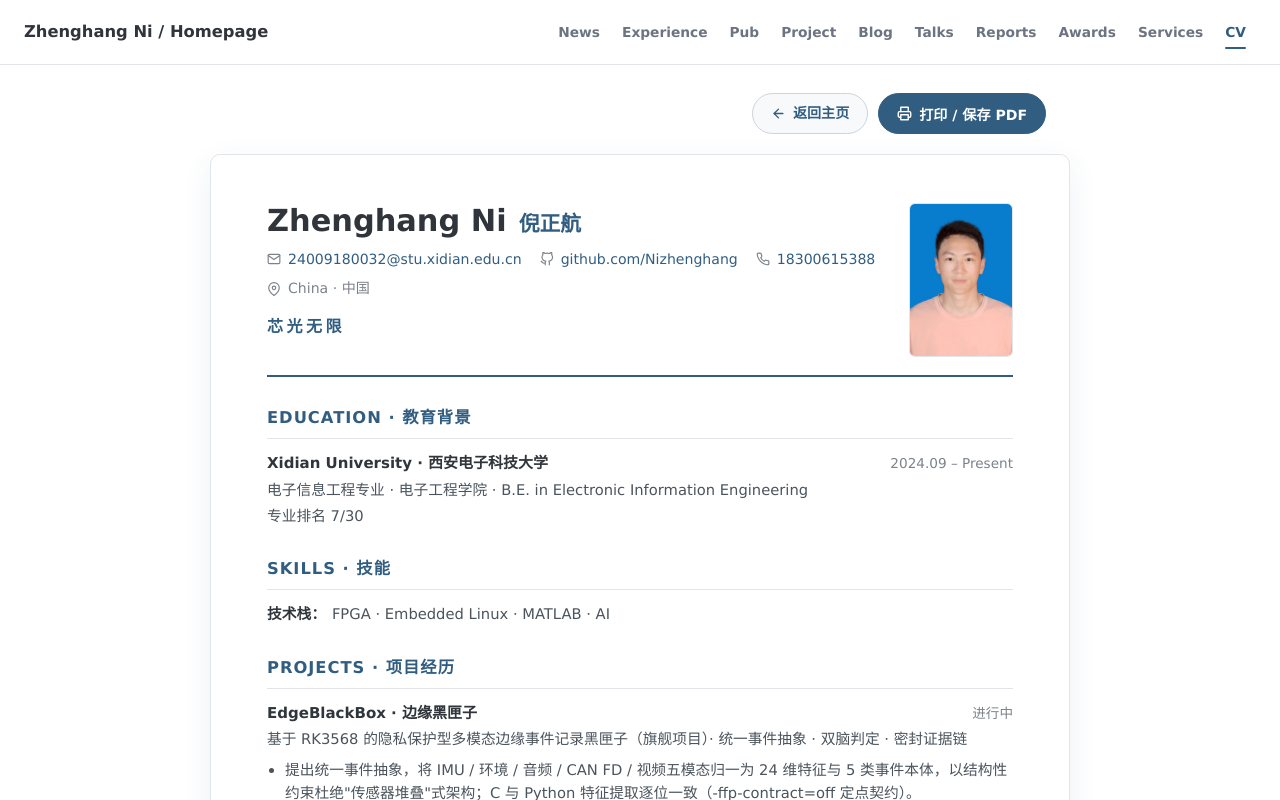
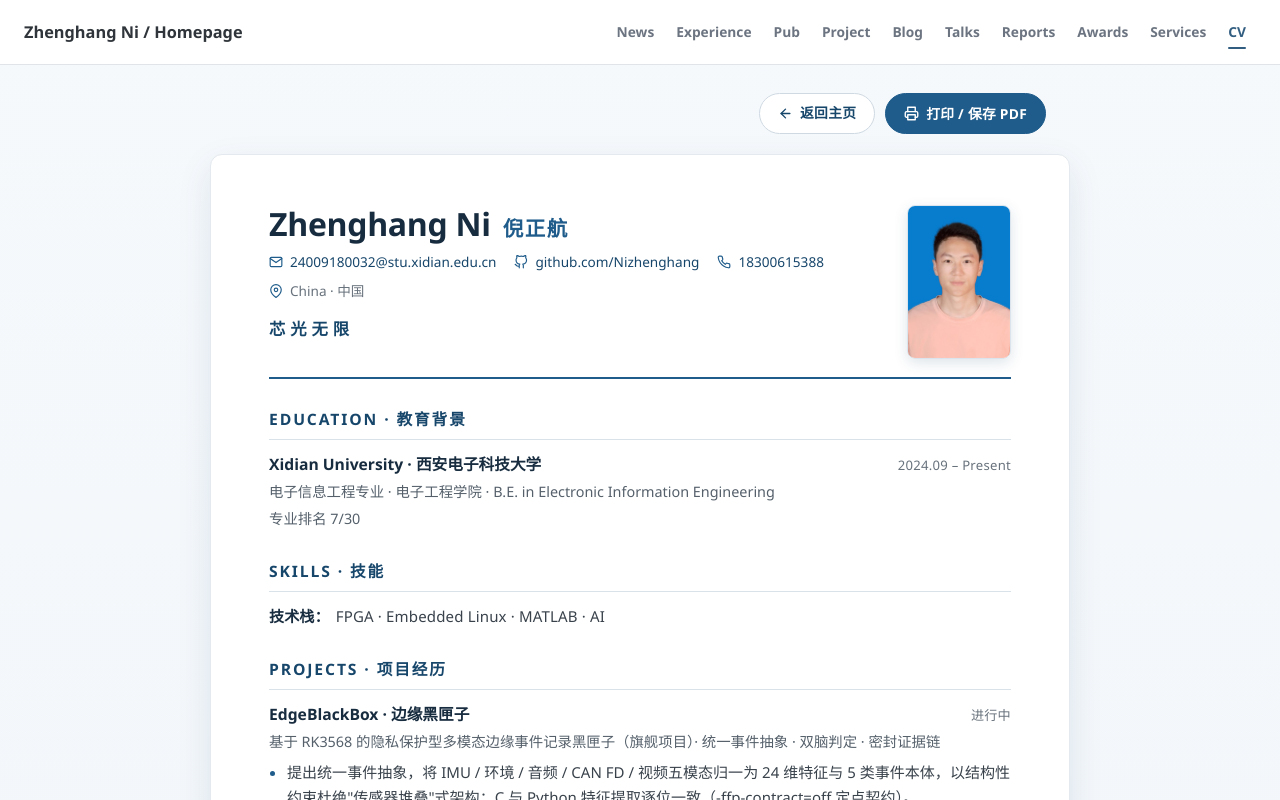
Before and after one commit to Nizhenghang/homepage, a website: page cv/index.html in a window 1280 px wide. Shown: the top 800 px of the page. Drawn offline with Linux system fonts and the light colour scheme.

Commit message:
简历字体与配色优化：Segoe UI/PingFang 专业字栈、墨蓝主色与玫瑰链接色、细化字阶字距与行高

```diff
--- a/assets/css/cv.css
+++ b/assets/css/cv.css
@@ -1,3 +1,28 @@
+/* CV — refined typography & palette (structure unchanged) */
+
+:root {
+  --cv-sans: "Segoe UI", "Helvetica Neue", Helvetica, Arial, "PingFang SC", "Hiragino Sans GB", "Microsoft YaHei", "Noto Sans SC", sans-serif;
+  --cv-ink: #182c3f;
+  --cv-body: #39424b;
+  --cv-sub: #55606b;
+  --cv-mut: #68727c;
+  --cv-blue: #1f5c8b;
+  --cv-blue-deep: #17466b;
+  --cv-rose: #a8505c;
+  --cv-rose-deep: #8d4550;
+  --cv-rule: #d9e1e9;
+}
+
+body {
+  background: linear-gradient(180deg, #f6f9fc 0%, #edf2f7 100%);
+  font-family: var(--cv-sans);
+}
+
+body::-webkit-scrollbar { width: 10px; }
+body::-webkit-scrollbar-track { background: #edf2f7; }
+body::-webkit-scrollbar-thumb { background: #b9c9d6; border-radius: 6px; border: 2px solid #edf2f7; }
+body::-webkit-scrollbar-thumb:hover { background: #8fa6b8; }
+
 .cv-actions {
   max-width: 860px;
   margin: 28px auto 0;
@@ -11,28 +36,34 @@
   align-items: center;
   gap: 7px;
   padding: 8px 18px;
-  border: 1px solid var(--c-border-strong);
+  border: 1px solid #cfd9e2;
   border-radius: 999px;
-  background: var(--c-surface);
-  color: var(--c-link);
-  font-size: 0.88rem;
-  font-weight: 700;
+  background: #fff;
+  color: var(--cv-blue-deep);
+  font-family: var(--cv-sans);
+  font-size: 0.86rem;
+  font-weight: 600;
+  letter-spacing: 0.02em;
   cursor: pointer;
   transition: var(--transition);
 }
-.cv-btn:hover { background: var(--c-surface-2); text-decoration: none; }
-.cv-btn--primary { background: var(--c-link); border-color: var(--c-link); color: #fff; }
-.cv-btn--primary:hover { background: var(--c-link-deep); }
+.cv-btn:hover { background: #f2f7fb; border-color: #a9bccd; text-decoration: none; }
+.cv-btn--primary { background: var(--cv-blue); border-color: var(--cv-blue); color: #fff; }
+.cv-btn--primary:hover { background: var(--cv-blue-deep); border-color: var(--cv-blue-deep); }
 .cv-btn svg { width: 15px; height: 15px; }
 
 .cv-sheet {
   max-width: 860px;
   margin: 20px auto 64px;
-  padding: 48px 56px;
+  padding: 50px 58px;
   background: #fff;
-  border: 1px solid var(--c-border);
-  border-radius: 10px;
-  box-shadow: 0 10px 30px rgba(35, 72, 100, 0.08);
+  border: 1px solid #e3e9ef;
+  border-radius: 12px;
+  box-shadow: 0 12px 34px rgba(23, 70, 107, 0.10);
+  font-family: var(--cv-sans);
+  color: var(--cv-body);
+  -webkit-font-smoothing: antialiased;
+  text-rendering: optimizeLegibility;
 }
 .cv-header {
   position: relative;
@@ -40,7 +71,7 @@
   padding-right: 120px;
   padding-bottom: 18px;
   margin-bottom: 8px;
-  border-bottom: 2px solid var(--c-link);
+  border-bottom: 2px solid var(--cv-blue);
 }
 .cv-head {
   display: flex;
@@ -54,11 +85,25 @@
   right: 0;
   width: 104px;
   height: auto;
-  border-radius: 6px;
-  border: 1px solid var(--c-border);
+  border-radius: 8px;
+  border: 1px solid #dbe4ec;
+  box-shadow: 0 4px 14px rgba(23, 70, 107, 0.14);
 }
-.cv-name { margin: 0 0 8px; font-size: 1.9rem; color: var(--c-title); line-height: 1.2; }
-.cv-name .cn { margin-left: 12px; color: var(--c-link); font-size: 1.3rem; }
+.cv-name {
+  margin: 0 0 8px;
+  font-size: 2rem;
+  font-weight: 800;
+  letter-spacing: -0.01em;
+  color: var(--cv-ink);
+  line-height: 1.2;
+}
+.cv-name .cn {
+  margin-left: 12px;
+  color: var(--cv-blue);
+  font-size: 1.28rem;
+  font-weight: 700;
+  letter-spacing: 0.08em;
+}
 .cv-contact {
   display: flex;
   flex-wrap: wrap;
@@ -66,27 +111,30 @@
   list-style: none;
   margin: 0;
   padding: 0;
-  font-size: 0.88rem;
-  color: var(--c-muted);
+  font-size: 0.85rem;
+  color: var(--cv-mut);
+  font-variant-numeric: tabular-nums;
 }
 .cv-contact li { display: flex; align-items: center; gap: 7px; }
-.cv-contact svg { width: 14px; height: 14px; flex: 0 0 14px; }
-.cv-contact a { color: var(--c-link); }
+.cv-contact svg { width: 14px; height: 14px; flex: 0 0 14px; color: var(--cv-blue); }
+.cv-contact a { color: var(--cv-blue-deep); }
+.cv-contact a:hover { color: var(--cv-blue); }
 .cv-motto {
   margin: 14px 0 0;
-  font-size: 1rem;
+  font-size: 1.02rem;
   font-weight: 700;
-  letter-spacing: 0.22em;
-  color: var(--c-link);
+  letter-spacing: 0.3em;
+  color: var(--cv-blue-deep);
 }
 
 .cv-section h2 {
   margin: 28px 0 12px;
   padding-bottom: 6px;
-  border-bottom: 1px solid var(--c-border);
-  color: var(--c-link);
-  font-size: 1.02rem;
-  letter-spacing: 0.06em;
+  border-bottom: 1px solid var(--cv-rule);
+  color: var(--cv-blue-deep);
+  font-size: 0.98rem;
+  font-weight: 800;
+  letter-spacing: 0.12em;
   text-transform: uppercase;
 }
 .cv-entry { margin-bottom: 16px; }
@@ -96,20 +144,36 @@
   justify-content: space-between;
   gap: 12px;
   font-weight: 700;
-  color: var(--c-title);
+  font-size: 0.98rem;
+  color: var(--cv-ink);
 }
-.cv-entry__head a { color: var(--c-title); }
-.cv-entry__head a:hover { color: var(--c-link); }
-.cv-entry__date { color: var(--c-muted); font-size: 0.85rem; font-weight: 400; white-space: nowrap; }
-.cv-entry__sub { margin: 2px 0; font-size: 0.92rem; }
-.cv-stack { margin: 2px 0; font-size: 0.92rem; color: var(--c-text); }
-.cv-stack strong { color: var(--c-title); margin-right: 6px; }
-.cv-bullets { margin: 6px 0 0; padding-left: 18px; font-size: 0.92rem; line-height: 1.6; }
-.cv-bullets li { margin-bottom: 3px; }
-.cv-repo { font-size: 0.85rem; }
-.cv-repo a { color: var(--c-res); font-weight: 600; }
+.cv-entry__head a { color: var(--cv-ink); }
+.cv-entry__head a:hover { color: var(--cv-blue); }
+.cv-entry__date {
+  color: var(--cv-mut);
+  font-size: 0.82rem;
+  font-weight: 500;
+  letter-spacing: 0.02em;
+  white-space: nowrap;
+  font-variant-numeric: tabular-nums;
+}
+.cv-entry__sub { margin: 3px 0; font-size: 0.9rem; color: var(--cv-sub); }
+.cv-stack { margin: 3px 0; font-size: 0.94rem; color: var(--cv-body); letter-spacing: 0.01em; }
+.cv-stack strong { color: var(--cv-ink); margin-right: 6px; }
+.cv-bullets {
+  margin: 6px 0 0;
+  padding-left: 18px;
+  font-size: 0.94rem;
+  line-height: 1.68;
+  color: var(--cv-body);
+}
+.cv-bullets li { margin-bottom: 4px; }
+.cv-bullets li::marker { color: var(--cv-blue); }
+.cv-repo { font-size: 0.84rem; letter-spacing: 0.01em; }
+.cv-repo a { color: var(--cv-rose); font-weight: 600; }
+.cv-repo a:hover { color: var(--cv-rose-deep); }
 .cv-skills { display: grid; grid-template-columns: 92px minmax(0, 1fr); gap: 10px 16px; align-items: start; }
-.cv-skills dt { font-size: 0.9rem; font-weight: 700; color: var(--c-title); padding-top: 4px; }
+.cv-skills dt { font-size: 0.9rem; font-weight: 700; color: var(--cv-ink); padding-top: 4px; }
 .cv-skills dd { margin: 0; }
 .cv-skills .chips li { font-size: 0.78rem; padding: 4px 12px; }
 
@@ -119,6 +183,7 @@
   .cv-head { flex-direction: column; gap: 10px; }
   .cv-photo { position: static; order: -1; width: 96px; margin-bottom: 4px; }
   .cv-actions { padding: 0 14px; }
+  .cv-name { font-size: 1.6rem; }
   .cv-skills { grid-template-columns: 1fr; gap: 6px; }
 }
 
@@ -127,7 +192,7 @@
   .masthead, .footer, .cv-actions { display: none !important; }
   html, body { background: #fff; }
   html { font-size: 15px; }
-  body { font-size: 11px; }
+  body { font-size: 11px; font-family: var(--cv-sans); }
   .cv-sheet {
     max-width: none;
     margin: 0;
@@ -135,16 +200,28 @@
     border: 0;
     border-radius: 0;
     box-shadow: none;
+    color: #2b343d;
   }
-  .cv-name { font-size: 1.5rem; }
-  .cv-header { padding-right: 100px; min-height: 0; padding-bottom: 8px; }
+  .cv-name { font-size: 1.5rem; color: #14283c; }
+  .cv-name .cn { color: #17466b; }
+  .cv-header { padding-right: 100px; min-height: 0; padding-bottom: 8px; border-bottom-color: #17466b; }
   .cv-head { flex-direction: row; }
-  .cv-photo { position: absolute; top: 0; right: 0; width: 84px; margin-bottom: 0; }
-  .cv-motto { margin: 8px 0 0; }
-  .cv-section h2 { color: var(--c-link-deep); margin: 8px 0 4px; }
+  .cv-photo { position: absolute; top: 0; right: 0; width: 84px; margin-bottom: 0; box-shadow: none; }
+  .cv-motto { margin: 8px 0 0; color: #17466b; }
+  .cv-contact { color: #4d5761; }
+  .cv-contact svg { color: #17466b; }
+  .cv-contact a { color: #17466b; }
+  .cv-section h2 { color: #17466b; margin: 8px 0 4px; border-bottom-color: #9aa7b2; }
   .cv-entry { margin-bottom: 5px; break-inside: avoid; }
-  .cv-bullets { line-height: 1.45; }
+  .cv-entry__head { color: #14283c; }
+  .cv-entry__date { color: #4d5761; }
+  .cv-entry__sub { color: #3c4650; }
+  .cv-stack { color: #2b343d; }
+  .cv-stack strong { color: #14283c; }
+  .cv-bullets { line-height: 1.5; color: #2b343d; }
   .cv-bullets li { margin-bottom: 1px; }
+  .cv-bullets li::marker { color: #17466b; }
+  .cv-repo a { color: #8d4550; }
   .empty { padding: 2px 0; }
   .cv-skills { grid-template-columns: 70px minmax(0, 1fr); gap: 4px 12px; }
   .cv-skills dt { padding-top: 0; }
@@ -157,9 +234,9 @@
     margin: 0;
     font-size: 0.9rem;
     font-weight: 400;
-    color: var(--c-text);
+    color: #2b343d;
   }
-  .cv-skills .chips li + li::before { content: " · "; color: var(--c-muted); }
-  .chips li { border-color: #b9c4cf; background: #fff; color: var(--c-link-deep); }
-  a { color: var(--c-link-deep); text-decoration: none; }
+  .cv-skills .chips li + li::before { content: " · "; color: #68727c; }
+  .chips li { border-color: #b9c4cf; background: #fff; color: #17466b; }
+  a { color: #17466b; text-decoration: none; }
 }
```
Also changed, not shown: 1 other file.
